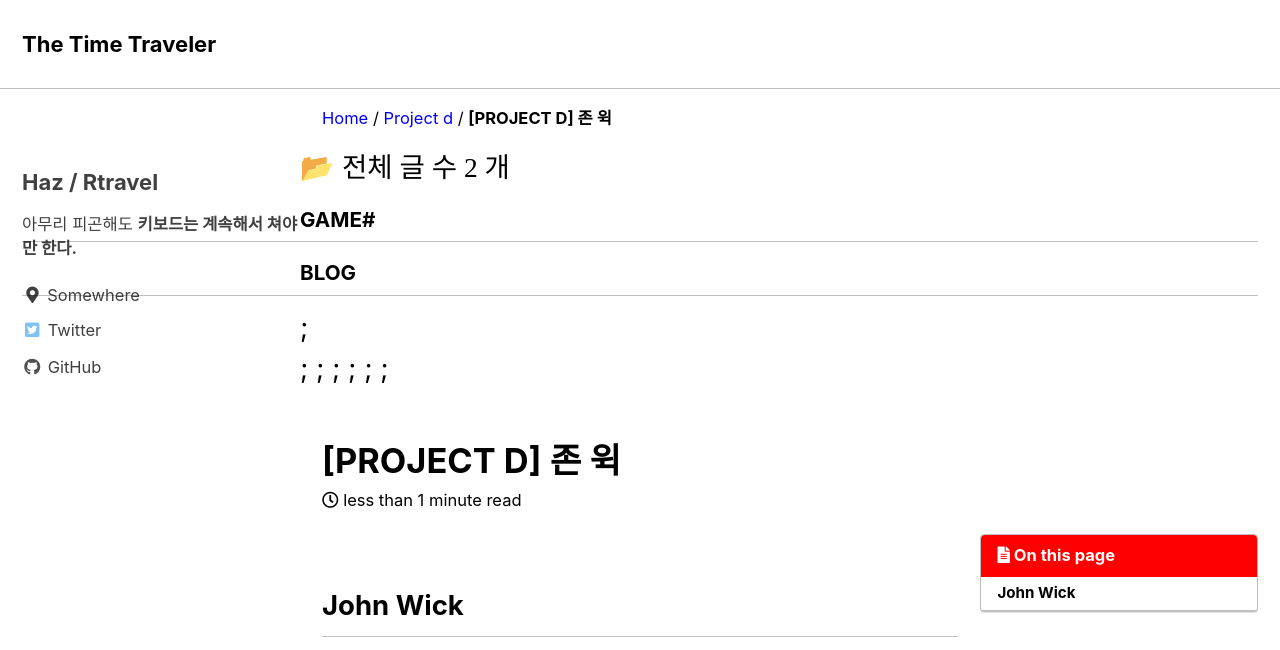
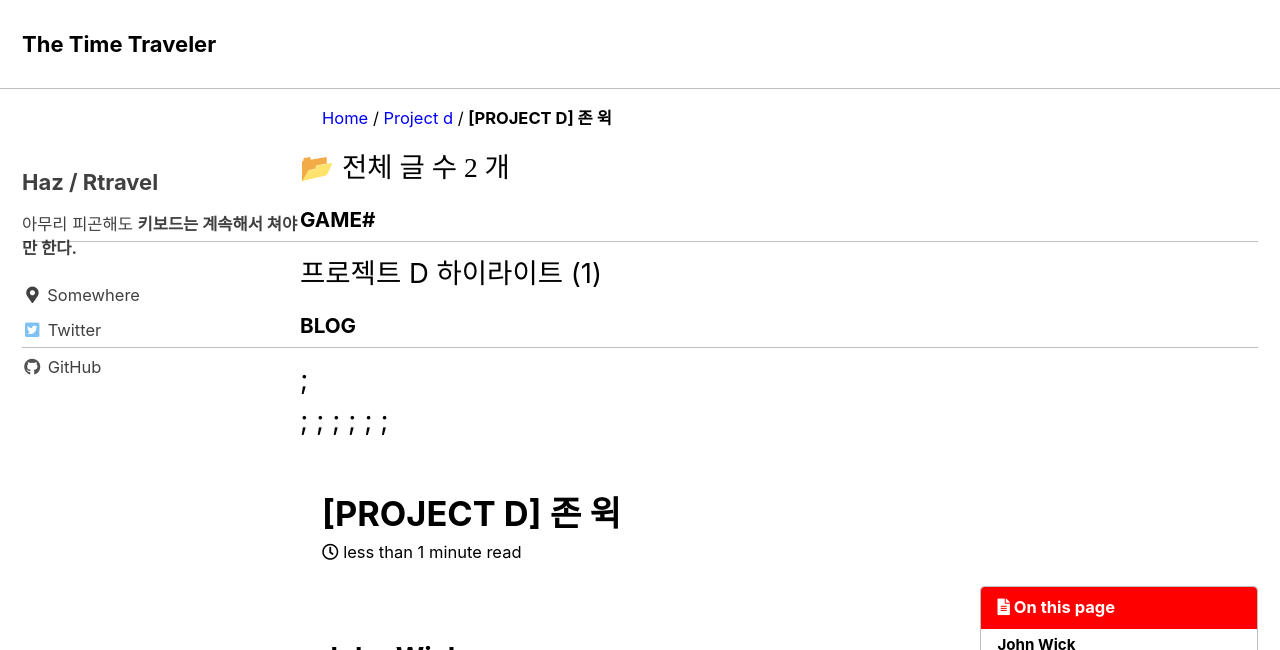
Before and after one commit to Haz-Rtravel/haz-rtravel.github.io, a Jekyll site: the page built from _posts/2021-12-24-Project-D-John-Wick.md, in a window 1280 px wide and 1400 px high. Shown: the top 650 px of the window. Built offline with Jekyll 4.4.1, drawn with Linux system fonts in a browser that asks for light colours; cached includes are drawn as plain includes; grey boxes are pictures that could not be loaded.

```diff
--- a/_posts/2021-12-24-Project-D-John-Wick.md
+++ b/_posts/2021-12-24-Project-D-John-Wick.md
@@ -3,7 +3,7 @@ title:  "[PROJECT D] 존 윅"
 excerpt: "알파테스트 플레이 하이라이트 영상 - 존 윅"
 
 categories:
-  - Project D
+  - project-d
 tags:
   - []
 
```
